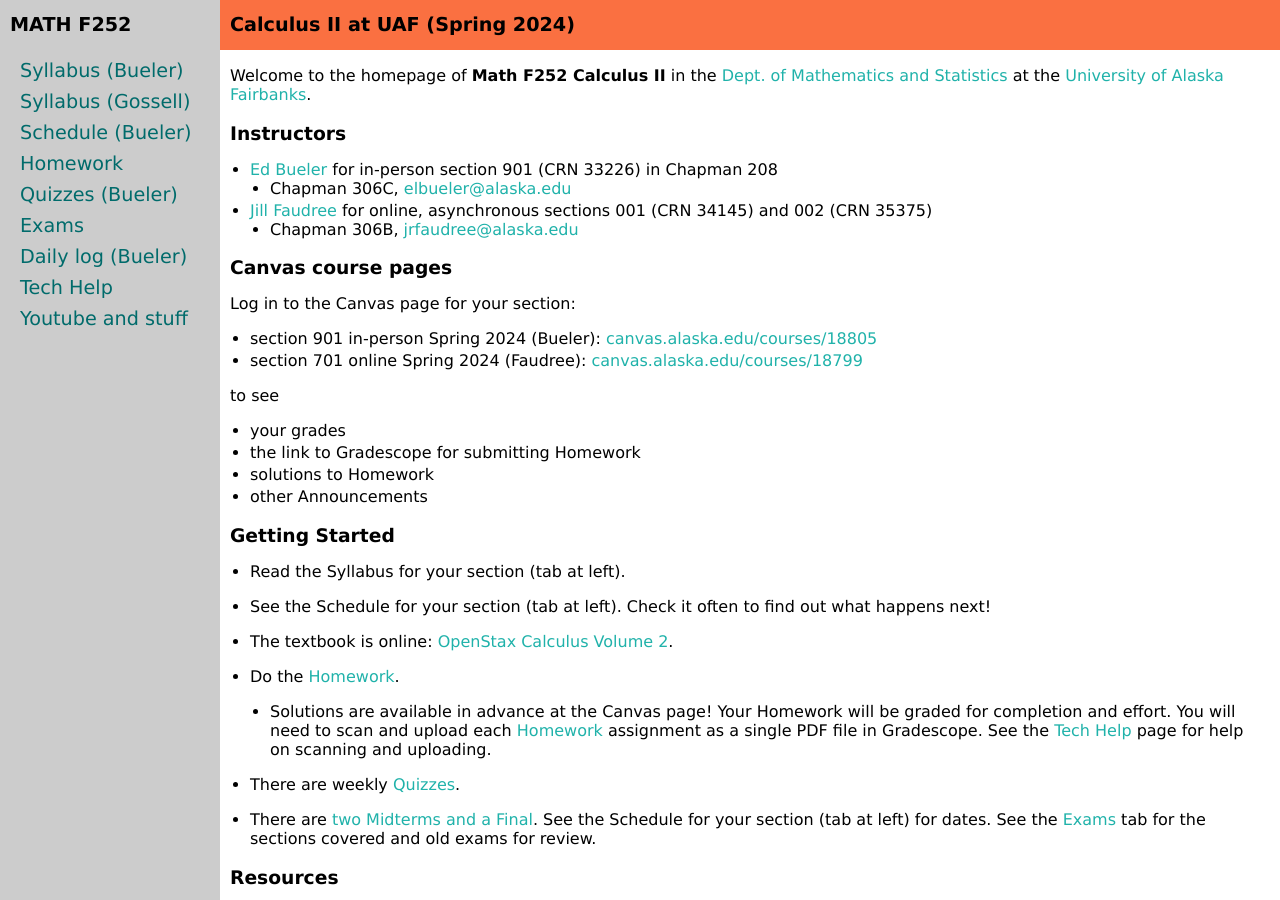
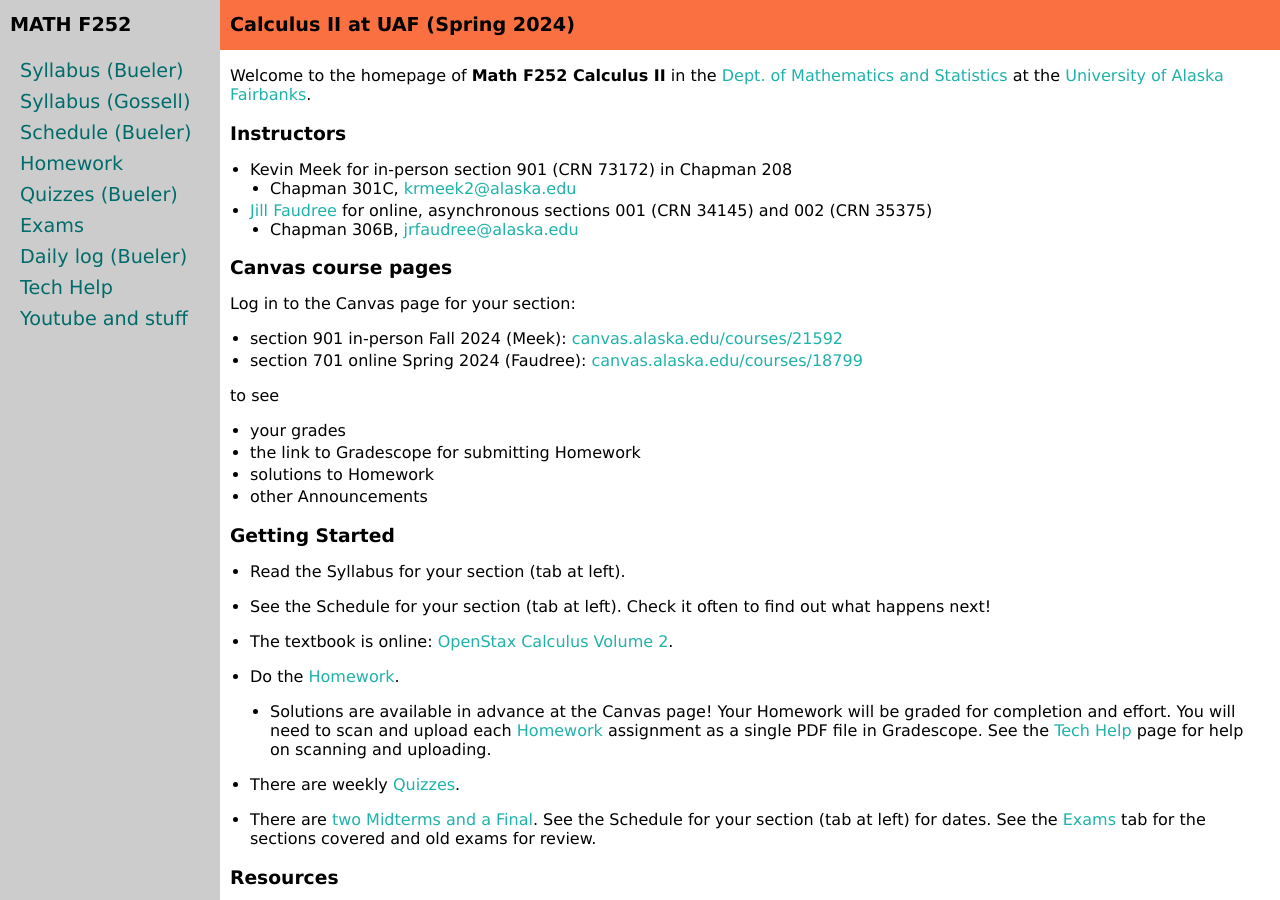
Before and after one commit to uaf-math/calc2, a Jekyll site: the page built from index.md, in a window 1280 px wide and 900 px high. Built offline with Jekyll 4.4.1, drawn with Linux system fonts in a browser that asks for light colours.

Commit message:
added info for Meek on main page for fa24

```diff
--- a/index.md
+++ b/index.md
@@ -7,8 +7,8 @@ Welcome to the homepage of **Math F252 Calculus II** in the [Dept. of Mathematic
 
 ### Instructors
 
-  * [Ed Bueler](https://bueler.github.io/) for in-person section 901 (CRN 33226) in Chapman 208
-    * Chapman 306C, [elbueler@alaska.edu](mailto:elbueler@alaska.edu)
+  * Kevin Meek for in-person section 901 (CRN 73172) in Chapman 208
+    * Chapman 301C, [krmeek2@alaska.edu](mailto:krmeek2@alaska.edu)
   * [Jill Faudree](https://jrfaudree.github.io/) for online, asynchronous sections 001 (CRN 34145) and 002 (CRN 35375)
     * Chapman 306B, [jrfaudree@alaska.edu](mailto:jrfaudree@alaska.edu)
 
@@ -16,7 +16,7 @@ Welcome to the homepage of **Math F252 Calculus II** in the [Dept. of Mathematic
 
 Log in to the Canvas page for your section:
 
-  * section 901 in-person Spring 2024 (Bueler): [canvas.alaska.edu/courses/18805](https://canvas.alaska.edu/courses/18805)
+  * section 901 in-person Fall 2024 (Meek): [canvas.alaska.edu/courses/21592](https://canvas.alaska.edu/courses/21592)
   * section 701 online Spring 2024 (Faudree): [canvas.alaska.edu/courses/18799](https://canvas.alaska.edu/courses/18799)
 
 to see
```
